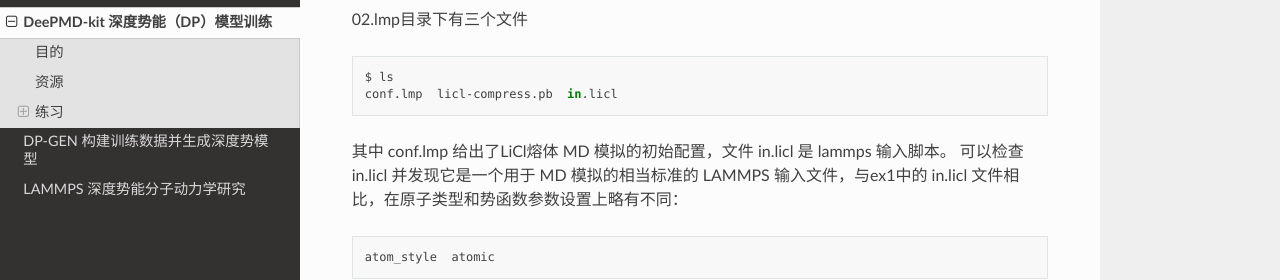
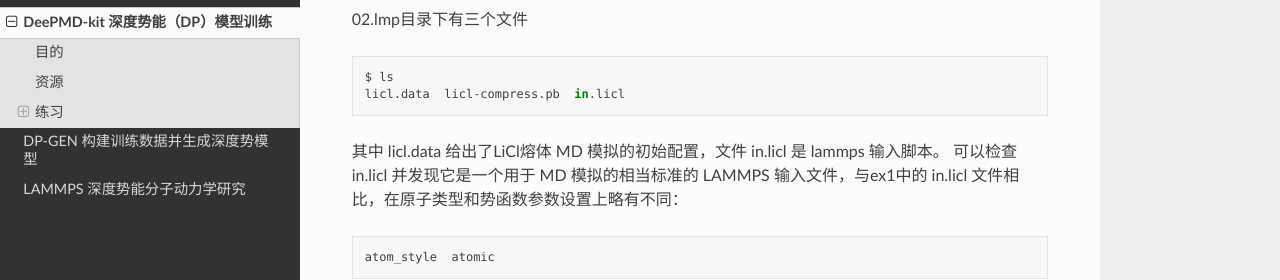
Before and after one commit to shuo1118/LiCl-DP, a Sphinx documentation site: the page built from docs/source/work/ex3/deepmd-kit.md, in a window 1280 px wide and 900 px high, scrolled down 8018 px. Shown: the part 190-470 px from the top of the window. Built offline with Sphinx 7.4.7 and the Read the Docs theme 2.0.0, drawn with Linux system fonts in a browser that asks for light colours.

Commit message:
Update deepmd-kit.md

````diff
--- a/docs/source/work/ex3/deepmd-kit.md
+++ b/docs/source/work/ex3/deepmd-kit.md
@@ -338,10 +338,10 @@ $ cp ../01.train/licl-compress.pb ./
 
 ```bash
 $ ls
-conf.lmp  licl-compress.pb  in.licl
+licl.data  licl-compress.pb  in.licl
 ```
 
-其中 conf.lmp 给出了LiCl熔体 MD 模拟的初始配置，文件 in.licl 是 lammps 输入脚本。 可以检查 in.licl 并发现它是一个用于 MD 模拟的相当标准的 LAMMPS 输入文件，与ex1中的 in.licl 文件相比，在原子类型和势函数参数设置上略有不同：
+其中 licl.data 给出了LiCl熔体 MD 模拟的初始配置，文件 in.licl 是 lammps 输入脚本。 可以检查 in.licl 并发现它是一个用于 MD 模拟的相当标准的 LAMMPS 输入文件，与ex1中的 in.licl 文件相比，在原子类型和势函数参数设置上略有不同：
 
 ```bash
 atom_style  atomic
````
